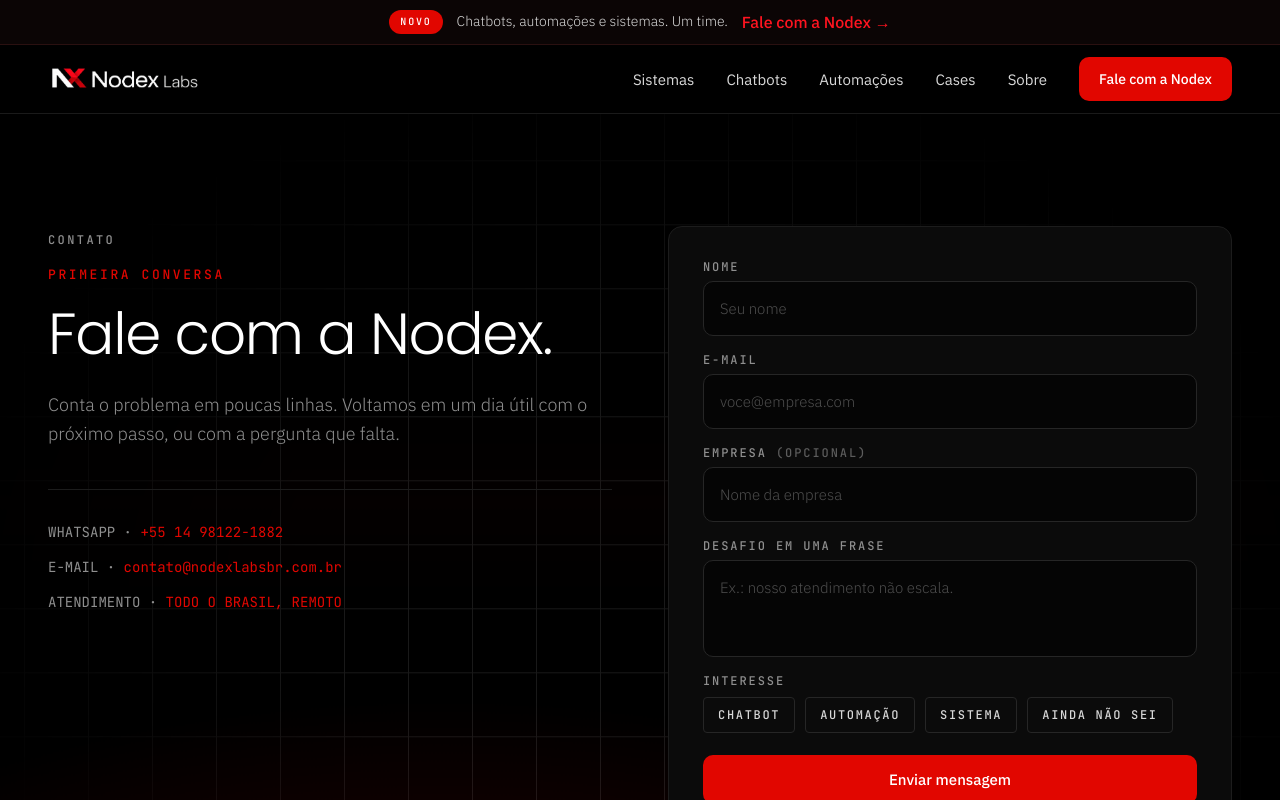
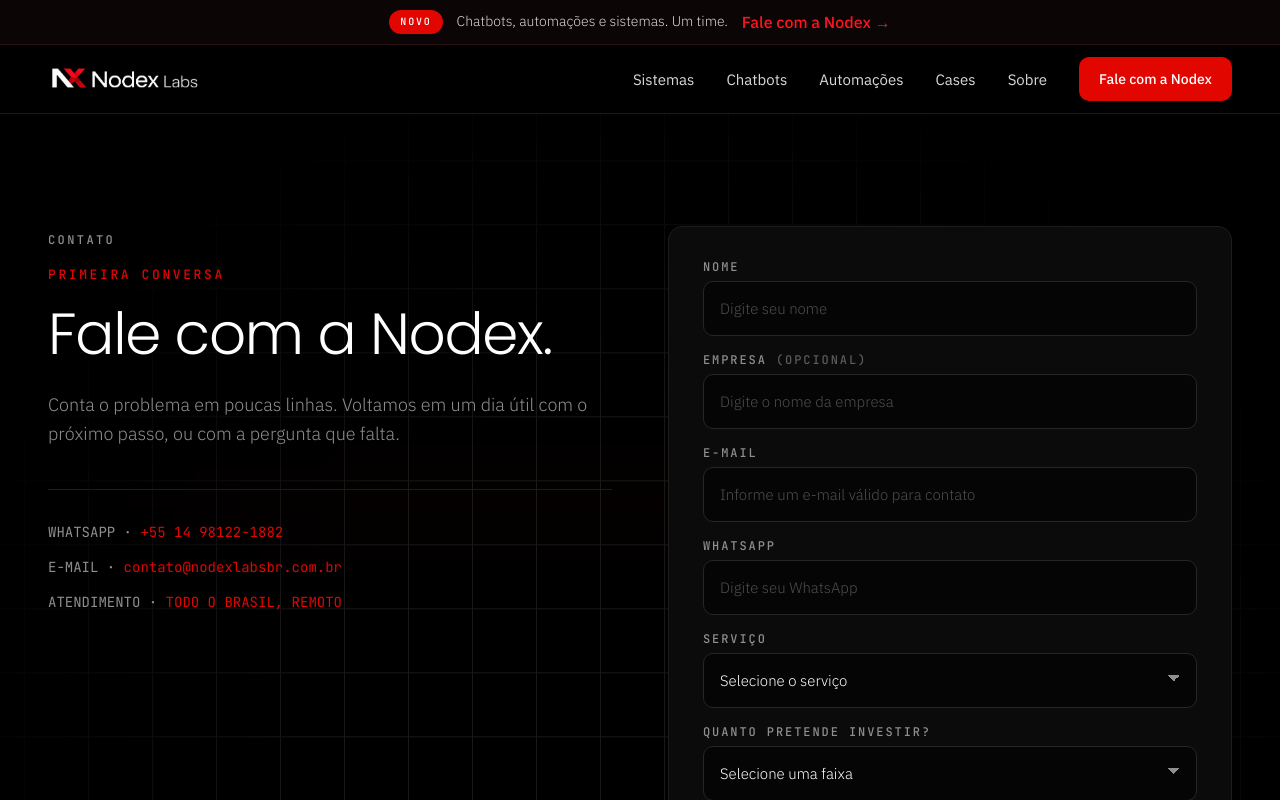
Before and after one commit to DigitalBoostofc/nodex, a Next.js app: page /contato in a window 1280 px wide. Shown: the top 800 px of the page. Built offline with nearby package versions, Linux system fonts and the light colour scheme.

Commit message:
feat: expand the contact form with service and budget fields
Capture WhatsApp, service, investment range and a free message so
the first reply starts from the actual request, not a one-line hint.

```diff
--- a/src/app/api/contato/route.ts
+++ b/src/app/api/contato/route.ts
@@ -14,13 +14,15 @@
 
   const nome = String(form.get("nome") ?? "").trim();
   const email = String(form.get("email") ?? "").trim();
-  const desafio = String(form.get("desafio") ?? "").trim();
+  const whatsapp = String(form.get("whatsapp") ?? "").trim();
+  const servico = String(form.get("servico") ?? "").trim();
+  const investimento = String(form.get("investimento") ?? "").trim();
+  const mensagem = String(form.get("mensagem") ?? "").trim();
   const empresa = String(form.get("empresa") ?? "").trim();
-  const interesse = String(form.get("interesse") ?? "").trim();
 
-  if (!nome || !email || !desafio) {
+  if (!nome || !email || !whatsapp || !servico || !investimento || !mensagem) {
     return NextResponse.json(
-      { error: "Nome, e-mail e desafio são obrigatórios." },
+      { error: "Preencha nome, e-mail, WhatsApp, serviço, investimento e mensagem." },
       { status: 400 },
     );
   }
@@ -28,9 +30,11 @@
   console.info("[contato] nova mensagem", {
     nome,
     email,
+    whatsapp,
     empresa: empresa || null,
-    interesse: interesse || null,
-    desafio,
+    servico,
+    investimento,
+    mensagem,
   });
 
   return NextResponse.json({ ok: true });
--- a/src/app/globals.css
+++ b/src/app/globals.css
@@ -290,6 +290,24 @@
   .nx-input[aria-invalid="true"] {
     border-color: var(--color-nx-red);
   }
+
+  .nx-select {
+    appearance: none;
+    padding-right: 44px;
+    background-image:
+      linear-gradient(45deg, transparent 50%, #8f8f8f 50%),
+      linear-gradient(135deg, #8f8f8f 50%, transparent 50%);
+    background-position:
+      calc(100% - 22px) calc(50% - 3px),
+      calc(100% - 16px) calc(50% - 3px);
+    background-size: 6px 6px;
+    background-repeat: no-repeat;
+  }
+
+  .nx-select option {
+    background: #0b0b0b;
+    color: #fff;
+  }
 }
 
 /* ---------------------------------------------------------------------------
--- a/src/components/contact-form.tsx
+++ b/src/components/contact-form.tsx
@@ -2,32 +2,59 @@
 
 import { useState } from "react";
 
-const INTERESTS = [
-  { value: "chatbot", label: "Chatbot" },
-  { value: "automacao", label: "Automação" },
-  { value: "sistema", label: "Sistema" },
+const SERVICES = [
+  { value: "sistemas", label: "Sistemas" },
+  { value: "chatbots", label: "Chatbots" },
+  { value: "automacoes", label: "Automações" },
+  { value: "site", label: "Site institucional" },
   { value: "naosei", label: "Ainda não sei" },
+] as const;
+
+const BUDGETS = [
+  { value: "indefinido", label: "Não tenho valor definido" },
+  { value: "ate-10", label: "Até R$ 10.000" },
+  { value: "10-25", label: "R$ 10.000 a R$ 25.000" },
+  { value: "25-50", label: "R$ 25.000 a R$ 50.000" },
+  { value: "50-100", label: "R$ 50.000 a R$ 100.000" },
+  { value: "acima-100", label: "Acima de R$ 100.000" },
 ] as const;
 
 type Status = "editing" | "sending" | "sent" | "error";
 
+function Field({
+  label,
+  optional = false,
+  children,
+}: {
+  label: string;
+  optional?: boolean;
+  children: React.ReactNode;
+}) {
+  return (
+    <label className="flex flex-col gap-2">
+      <span className="font-mono text-[12px]/[1] font-medium tracking-[0.16em] text-nx-muted">
+        {label}
+        {optional ? <span className="text-nx-dim"> (OPCIONAL)</span> : null}
+      </span>
+      {children}
+    </label>
+  );
+}
+
 /**
  * Formulário de contato.
  *
- * `compact` é a versão dos blocos de CTA: três campos, que é o teto que o
- * Brand Book §09 define para o CTA final. A versão completa, da página de
- * contato, acrescenta empresa e interesse.
+ * Campos alinhados ao briefing de captura: nome, empresa, e-mail, WhatsApp,
+ * serviço, investimento e mensagem.
  */
 export function ContactForm({ compact = false }: { compact?: boolean }) {
   const [status, setStatus] = useState<Status>("editing");
-  const [interest, setInterest] = useState<string | null>(null);
 
   async function handleSubmit(event: React.FormEvent<HTMLFormElement>) {
     event.preventDefault();
     setStatus("sending");
 
     const data = new FormData(event.currentTarget);
-    if (interest) data.set("interesse", interest);
 
     try {
       const response = await fetch("/api/contato", {
@@ -51,10 +78,7 @@
         <p className="nx-body">Sem sequência de e-mail. Resposta humana.</p>
         <button
           type="button"
-          onClick={() => {
-            setStatus("editing");
-            setInterest(null);
-          }}
+          onClick={() => setStatus("editing")}
           className="mt-2 cursor-pointer text-left text-[14px]/[1] font-medium text-nx-red hover:text-white"
         >
           Enviar outra mensagem →
@@ -65,89 +89,90 @@
 
   return (
     <form onSubmit={handleSubmit} className="flex flex-col gap-[18px]">
-      <label className="flex flex-col gap-2">
-        <span className="font-mono text-[12px]/[1] font-medium tracking-[0.16em] text-nx-muted">
-          NOME
-        </span>
+      <Field label="NOME">
         <input
           type="text"
           name="nome"
           required
           autoComplete="name"
-          placeholder="Seu nome"
+          placeholder="Digite seu nome"
           className="nx-input"
         />
-      </label>
+      </Field>
 
-      <label className="flex flex-col gap-2">
-        <span className="font-mono text-[12px]/[1] font-medium tracking-[0.16em] text-nx-muted">
-          E-MAIL
-        </span>
+      <Field label="EMPRESA" optional>
+        <input
+          type="text"
+          name="empresa"
+          autoComplete="organization"
+          placeholder="Digite o nome da empresa"
+          className="nx-input"
+        />
+      </Field>
+
+      <Field label="E-MAIL">
         <input
           type="email"
           name="email"
           required
           autoComplete="email"
-          placeholder="voce@empresa.com"
+          placeholder="Informe um e-mail válido para contato"
           className="nx-input"
         />
-      </label>
+      </Field>
 
-      {compact ? null : (
-        <label className="flex flex-col gap-2">
-          <span className="font-mono text-[12px]/[1] font-medium tracking-[0.16em] text-nx-muted">
-            EMPRESA <span className="text-nx-dim">(OPCIONAL)</span>
-          </span>
-          <input
-            type="text"
-            name="empresa"
-            autoComplete="organization"
-            placeholder="Nome da empresa"
-            className="nx-input"
-          />
-        </label>
-      )}
+      <Field label="WHATSAPP">
+        <input
+          type="tel"
+          name="whatsapp"
+          required
+          autoComplete="tel"
+          inputMode="tel"
+          placeholder="Digite seu WhatsApp"
+          className="nx-input"
+        />
+      </Field>
 
-      <label className="flex flex-col gap-2">
-        <span className="font-mono text-[12px]/[1] font-medium tracking-[0.16em] text-nx-muted">
-          DESAFIO EM UMA FRASE
-        </span>
+      <Field label="SERVIÇO">
+        <select name="servico" required defaultValue="" className="nx-input nx-select">
+          <option value="" disabled>
+            Selecione o serviço
+          </option>
+          {SERVICES.map((option) => (
+            <option key={option.value} value={option.value}>
+              {option.label}
+            </option>
+          ))}
+        </select>
+      </Field>
+
+      <Field label="QUANTO PRETENDE INVESTIR?">
+        <select
+          name="investimento"
+          required
+          defaultValue=""
+          className="nx-input nx-select"
+        >
+          <option value="" disabled>
+            Selecione uma faixa
+          </option>
+          {BUDGETS.map((option) => (
+            <option key={option.value} value={option.value}>
+              {option.label}
+            </option>
+          ))}
+        </select>
+      </Field>
+
+      <Field label="MENSAGEM">
         <textarea
-          name="desafio"
-          rows={3}
+          name="mensagem"
+          rows={compact ? 3 : 4}
           required
-          placeholder="Ex.: nosso atendimento não escala."
+          placeholder="Descreva seu projeto e o que precisa ser feito"
           className="nx-input resize-none"
         />
-      </label>
-
-      {compact ? null : (
-        <div className="flex flex-col gap-[10px]">
-          <span className="font-mono text-[12px]/[1] font-medium tracking-[0.16em] text-nx-muted">
-            INTERESSE
-          </span>
-          <div className="flex flex-wrap gap-[10px]">
-            {INTERESTS.map((option) => {
-              const active = interest === option.value;
-              return (
-                <button
-                  key={option.value}
-                  type="button"
-                  aria-pressed={active}
-                  onClick={() => setInterest(active ? null : option.value)}
-                  className={`cursor-pointer rounded-[4px] border px-[14px] py-[11px] font-mono text-[12px]/[1] font-medium tracking-[0.14em] uppercase transition-all duration-160 ${
-                    active
-                      ? "border-nx-red bg-nx-red text-white"
-                      : "border-[#262626] bg-transparent text-nx-text-2"
-                  }`}
-                >
-                  {option.label}
-                </button>
-              );
-            })}
-          </div>
-        </div>
-      )}
+      </Field>
 
       <button
         type="submit"
```
